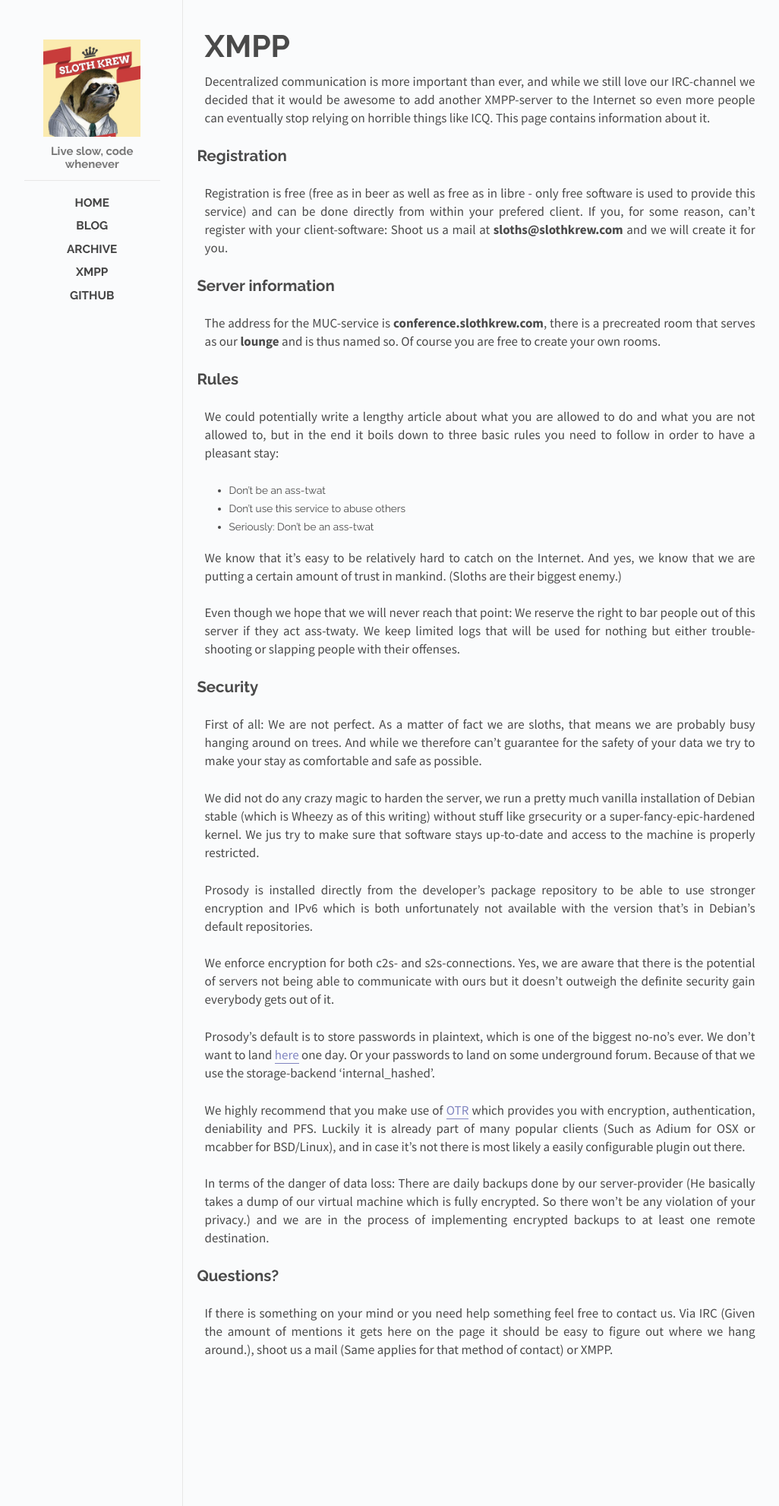
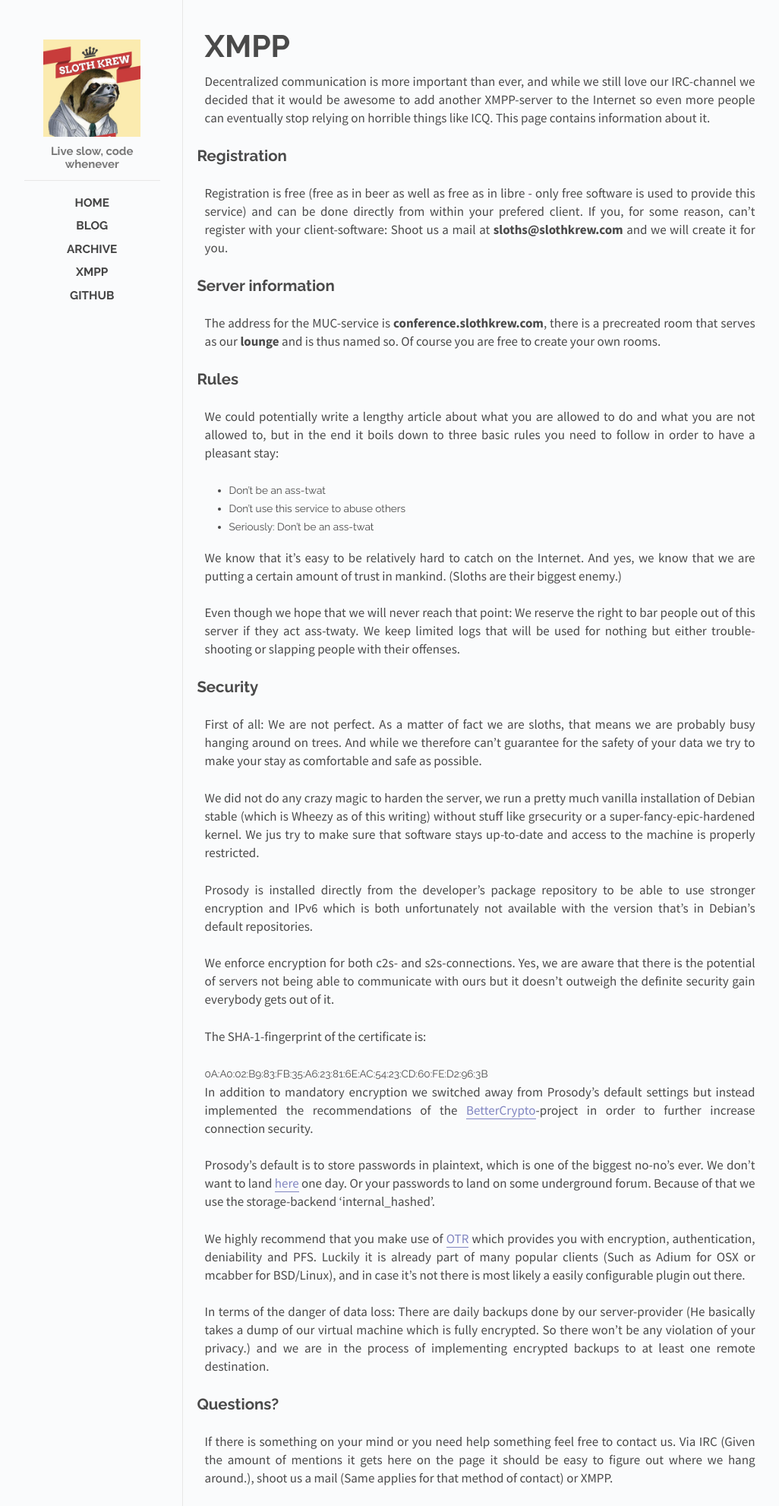
Before and after one commit to Slothkrew/slothkrew.com, a Jekyll site: the page built from xmpp.md, in a window 1280 px wide. Shown: the whole page at 76% size, without its empty margins (118-1144 px from the left). Built offline with Jekyll 4.4.1, drawn with Linux system fonts in a browser that asks for light colours.

Commit message:
More information about crypto stuff

```diff
--- a/xmpp.md
+++ b/xmpp.md
@@ -62,6 +62,14 @@
 there is the potential of servers not being able to communicate with ours but
 it doesn't outweigh the definite security gain everybody gets out of it.
 
+The SHA-1-fingerprint of the certificate is:
+<blockquote>0A:A0:02:B9:83:FB:35:A6:23:81:6E:AC:54:23:CD:60:FE:D2:96:3B</blockquote>
+
+In addition to mandatory encryption we switched away from Prosody's default
+settings but instead implemented the recommendations of the
+[BetterCrypto](https://bettercrypto.org)-project in order to further increase
+connection security.
+
 Prosody's default is to store passwords in plaintext, which is one of the
 biggest no-no's ever. We don't want to land
 [here](http://plaintextoffenders.com/) one day. Or your passwords to land on
```
